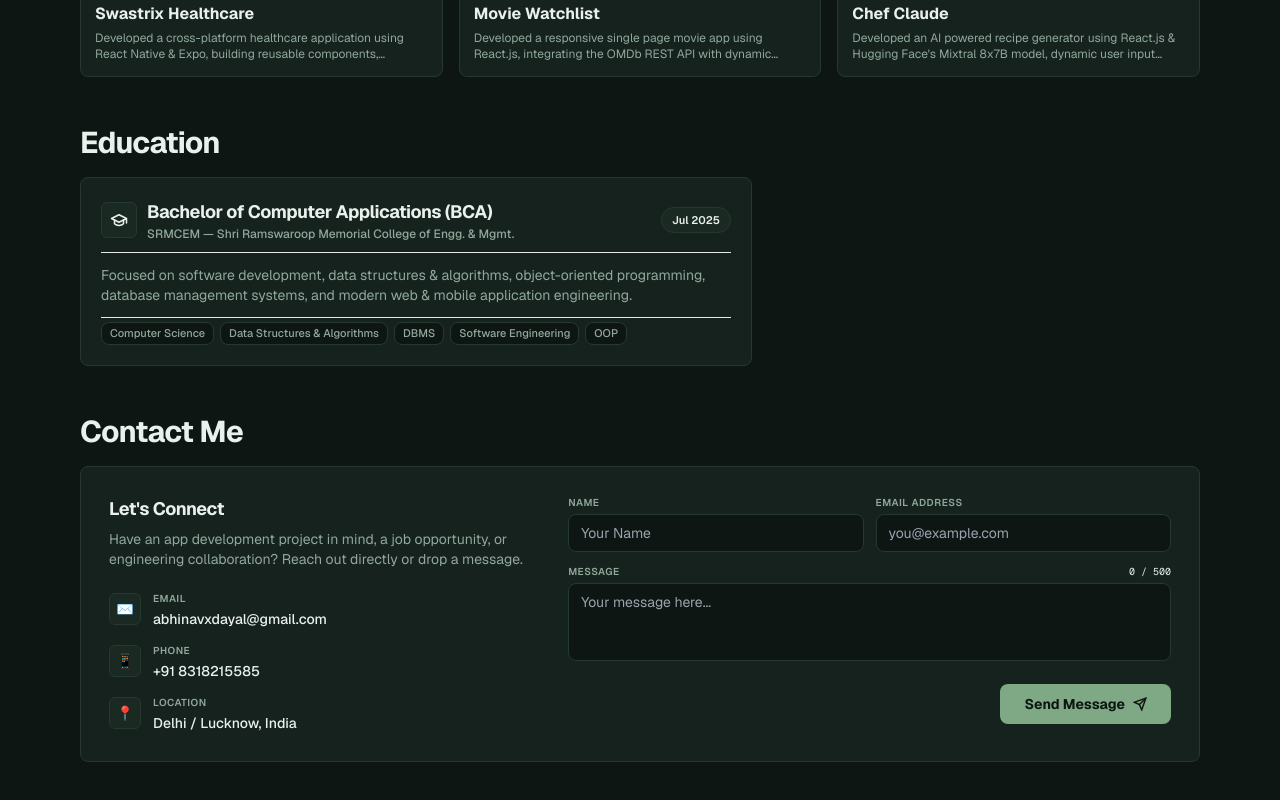
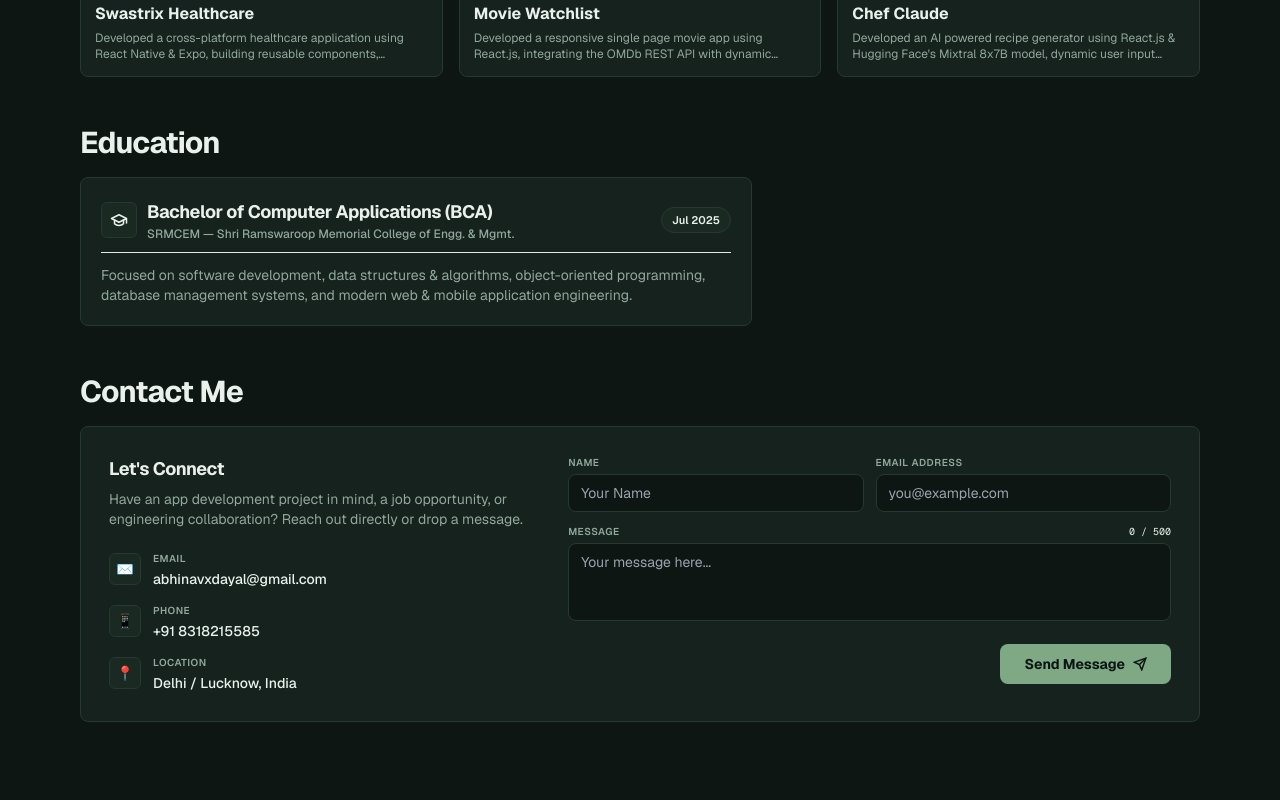
Before and after one commit to AbhinavXDayal/Portfolio, a React (Vite) app: page / in a window 1280 px wide. Shown: the part 1957-2757 px from the top of the page. Built offline with nearby package versions, Linux system fonts and the light colour scheme.

Commit message:
Remove coursework tags and divider line from Education card

```diff
--- a/src/components/sections/Education.tsx
+++ b/src/components/sections/Education.tsx
@@ -49,29 +49,11 @@ export const Education: React.FC = () => {
               </div>
             </div>
 
-            <p className="text-xs sm:text-sm text-[var(--muted-foreground)] leading-relaxed mb-3 text-left">
+            <p className="text-xs sm:text-sm text-[var(--muted-foreground)] leading-relaxed text-left">
               Focused on software development, data structures &amp; algorithms,
               object-oriented programming, database management systems, and
               modern web &amp; mobile application engineering.
             </p>
-
-            {/* Coursework & Focus Tags */}
-            <div className="flex flex-wrap gap-1.5 pt-1 border-t border-[var(--border)]/60">
-              {[
-                "Computer Science",
-                "Data Structures & Algorithms",
-                "DBMS",
-                "Software Engineering",
-                "OOP",
-              ].map((item) => (
-                <span
-                  key={item}
-                  className="px-2 py-0.5 text-[11px] font-medium rounded-[var(--radius)] bg-[var(--background)] text-[var(--muted-foreground)] border border-[var(--border)]"
-                >
-                  {item}
-                </span>
-              ))}
-            </div>
           </div>
         </div>
       </div>
```
